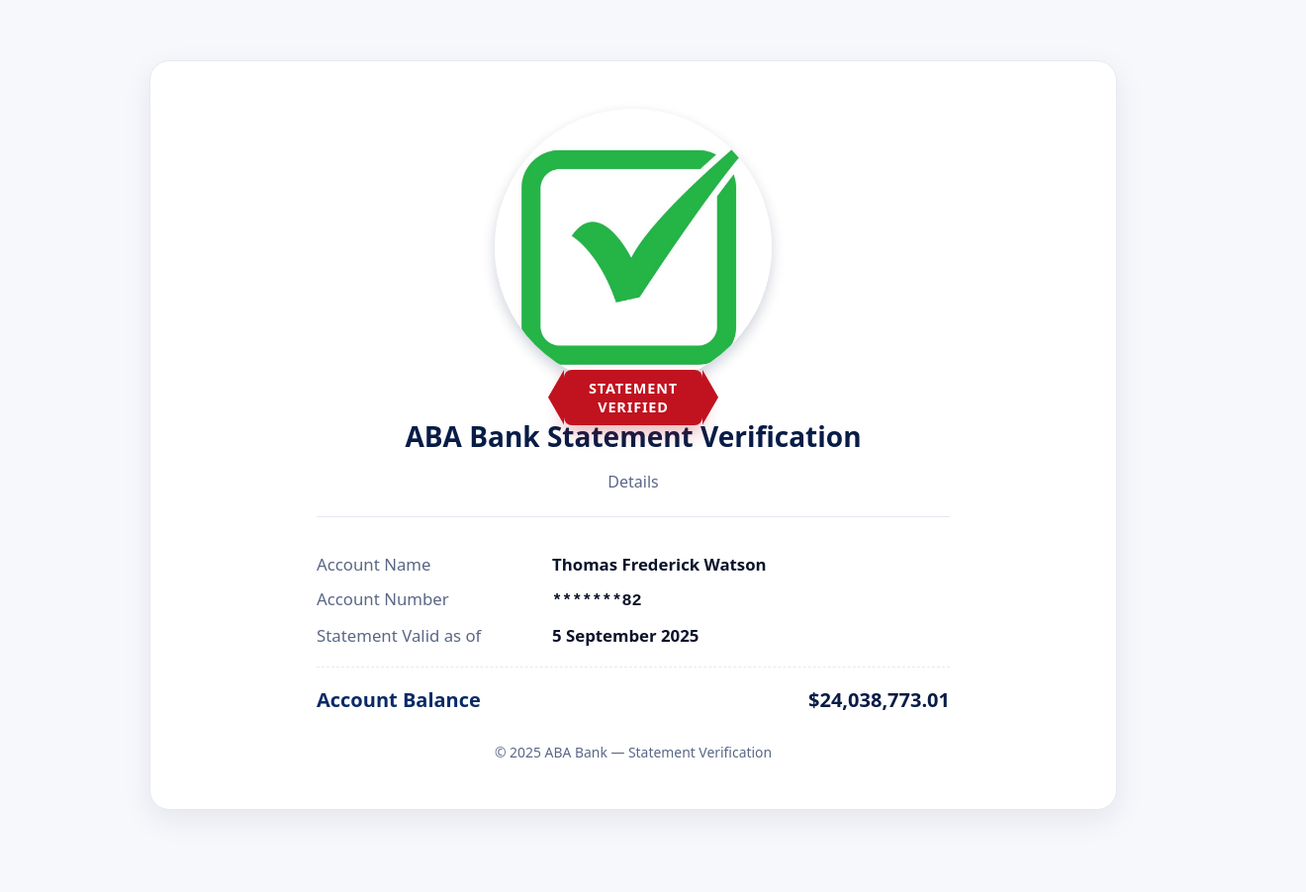
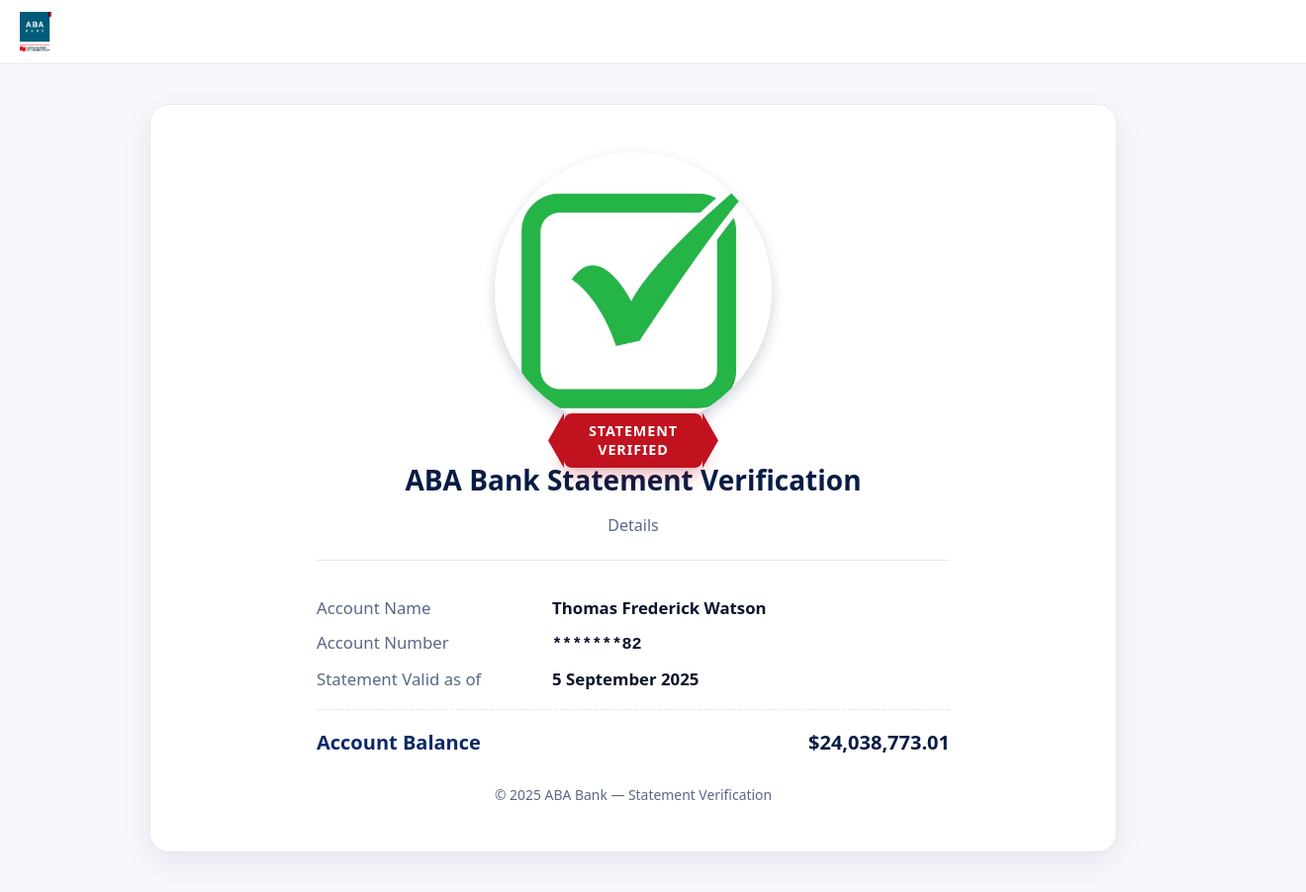
Before and after one commit to tfwiii/verify.ababank.systems, a plain HTML site: page index.html in a window 1280 px wide. Shown: the whole page at 99% size, 1320 px wide, since content can reach past the window. Before the commit the page ends 880 px from the top, so only its background shows below. Drawn offline with Linux system fonts and the light colour scheme.

Commit message:
Update index.html

```diff
--- a/index.html
+++ b/index.html
@@ -26,8 +26,21 @@
       -moz-osx-font-smoothing: grayscale;
     }
 
+    header{
+      width: 100%;
+      display: flex;
+      align-items: center;
+      padding: 12px 20px;
+      background: var(--surface);
+      border-bottom: 1px solid var(--border);
+    }
+    header img{
+      height: 40px;
+      width: auto;
+    }
+
     .wrap{
-      min-height: 100svh;
+      min-height: calc(100svh - 64px);
       display: grid;
       place-items: center;
       padding: clamp(16px, 4vw, 40px);
@@ -128,6 +141,9 @@
   </style>
 </head>
 <body>
+  <header>
+    <img src="aba-web-top-logo.png" alt="ABA Bank Logo">
+  </header>
   <main class="wrap" aria-labelledby="page-title">
     <section class="card">
       <div class="badge" aria-hidden="true">
```
